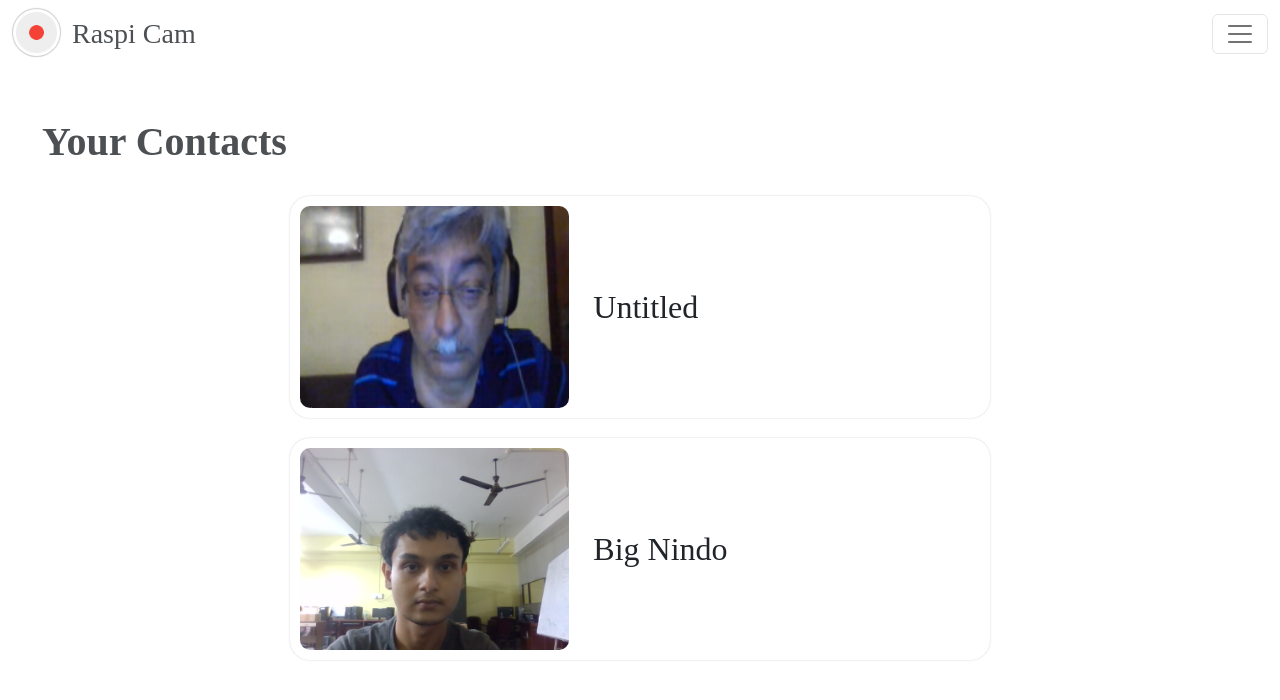
After one commit to priyanka-maz/raspi-camera-doorbell, a Flask app: page /contacts in a window 1280 px wide. The commit adds this page. Shown: the top 700 px of the page. Run offline with Flask 2, Linux system fonts and the light colour scheme; some libraries are stand-ins or nearby versions; some web fonts are replaced.

Commit message:
added contacts

```diff
--- a/app.py
+++ b/app.py
@@ -62,7 +62,6 @@ def cctv_record():
     date_time  = datetime.now().strftime("%Y_%m_%d-%I_%M_%S_%p")
     filename = os.path.join(os.path.dirname(__file__), 'static/video/video_' + date_time + '.avi')
 
-    print(os.path.dirname(__file__))
 
 
     frame_width = int(camera.get(3))
@@ -272,6 +271,12 @@ def header():
 def about():
     return render_template('aboutus.html')
 
+@app.route('/contacts')
+def contacts():
+    image_names = os.listdir(os.path.join(os.path.dirname(__file__), 'static/contacts'))
+    print(image_names)
+    return render_template('contact.html', image_names=image_names)
+
 
 if __name__ == '__main__':
     app.run(host='0.0.0.0', port='5050', debug=True)
--- a/static/style.css
+++ b/static/style.css
@@ -237,3 +237,29 @@ box-shadow: 0 0 30px rgba(0, 0, 0, 0.2);
     height:600px;
     color:rgb(0, 80, 29);
 }
+
+.heading{
+    margin: 50px 30px 30px 30px;
+    font-weight: bold;
+    opacity: 80%;
+}
+
+.person{
+    width: fit-content;
+    margin: 0 auto;
+    border-radius: 20px;
+    padding:10px;
+    box-shadow: 0px 0px 2px 0px rgba(0, 0, 0, 0.2);
+    max-width:700px;
+    margin-top: 20px;
+}
+
+.person-img{
+    border-radius: 10px;
+    aspect-ratio: 1.333;
+}
+
+.person-name{
+    height: 100%;
+
+}
--- /dev/null
+++ b/templates/contact.html
@@ -0,0 +1,50 @@
+<!DOCTYPE html>
+<html>
+
+    <head>
+        <link rel="shortcut icon" href="{{ url_for('static', filename='favicon.ico') }}">
+        <link rel="stylesheet" href="https://stackpath.bootstrapcdn.com/bootstrap/4.5.2/css/bootstrap.min.css">
+        <script src="https://code.jquery.com/jquery-3.5.1.min.js"></script>
+        <script src="https://cdn.jsdelivr.net/npm/@popperjs/core@2.5.3/dist/umd/popper.min.js"></script>
+        <script src="https://stackpath.bootstrapcdn.com/bootstrap/4.5.2/js/bootstrap.min.js"></script>
+        <meta name="viewport" content="width=device-width, initial-scale=1">
+        <script src="https://kit.fontawesome.com/13deb536c6.js" crossorigin="anonymous"></script>
+
+        <link rel="stylesheet" href="{{ url_for('static', filename='style.css') }}">
+
+        <title>CCTV</title>
+
+        <script>
+            $(function () {
+                $("#header").load("/header");
+                $("#footer").load("footer.html");
+            });
+
+        </script>
+    </head>
+
+    <body>
+        <div id="header"></div>
+        <div class="header-spacing"></div>
+        <div class="container-fluid">
+        <h1 class="heading">Your Contacts</h1>
+
+            {% for name in image_names %}
+            <div class="person">
+                <div class="row">
+                    <div class="col">
+                        <img src="{{ url_for('static', filename='contacts/' + name) }}" class="img-fluid person-img">
+                    </div>
+                    <div class="col-7">
+                        <h2 class="person-name d-flex align-items-center">{{name.split('.')[0]}}</h2>
+                    </div>
+                </div>
+            </div>
+            {% endfor %}
+
+
+
+        </div>
+
+    </body>
+    </html>
--- a/templates/header.html
+++ b/templates/header.html
@@ -54,7 +54,10 @@
                   <a class="nav-link" href="/cctv">CCTV</a>
                 </li>
                 <li class="nav-item">
-                  <a class="nav-link" href="#">Contacts</a>
+                  <a class="nav-link" href="/contacts">Contacts</a>
+                </li>
+                <li class="nav-item">
+                  <a class="nav-link" href="/captures">Captures</a>
                 </li>
                 <li class="nav-item">
                     <a class="nav-link" href="/about">About</a>
```
Also changed, not shown: static/contacts/Untitled.png (added).
